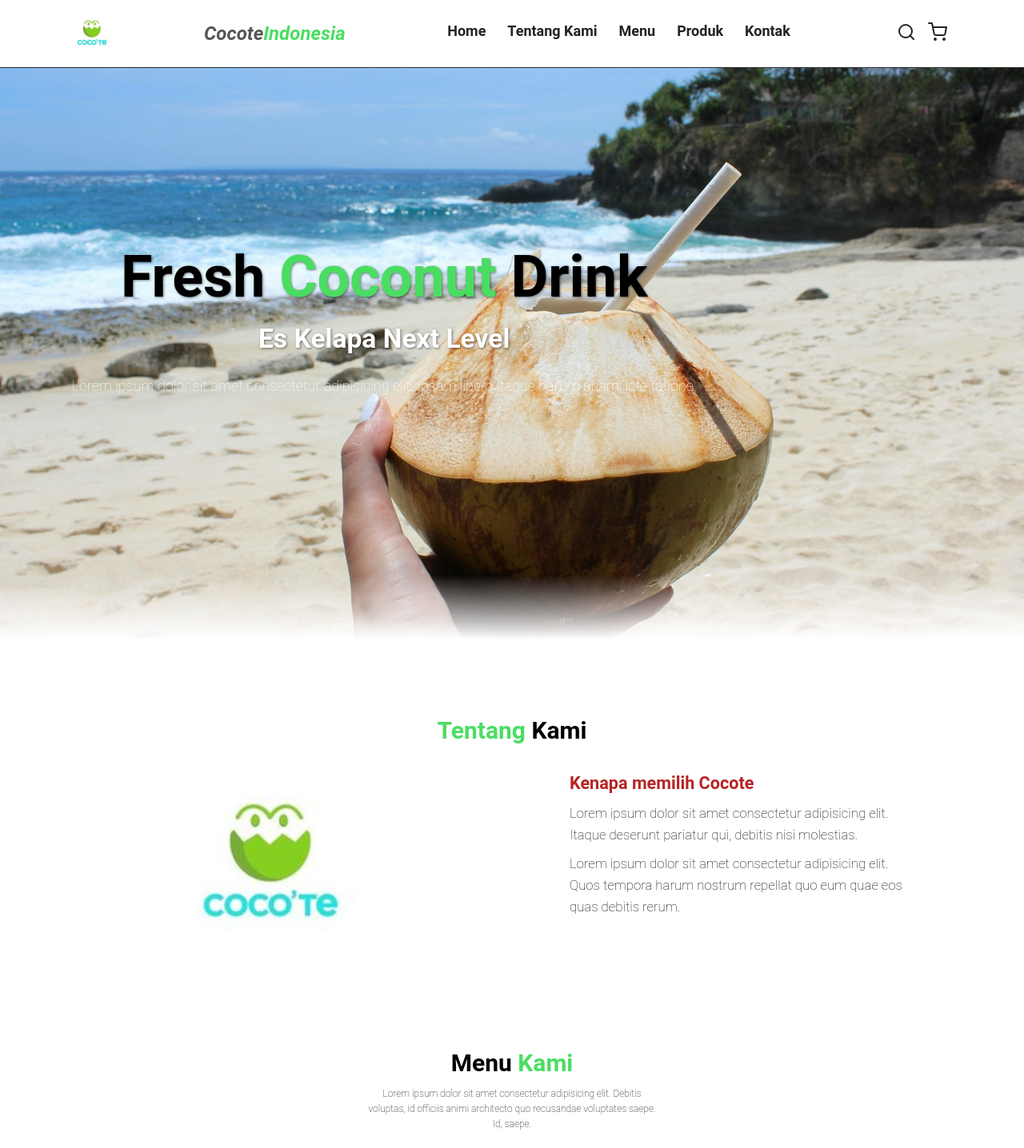
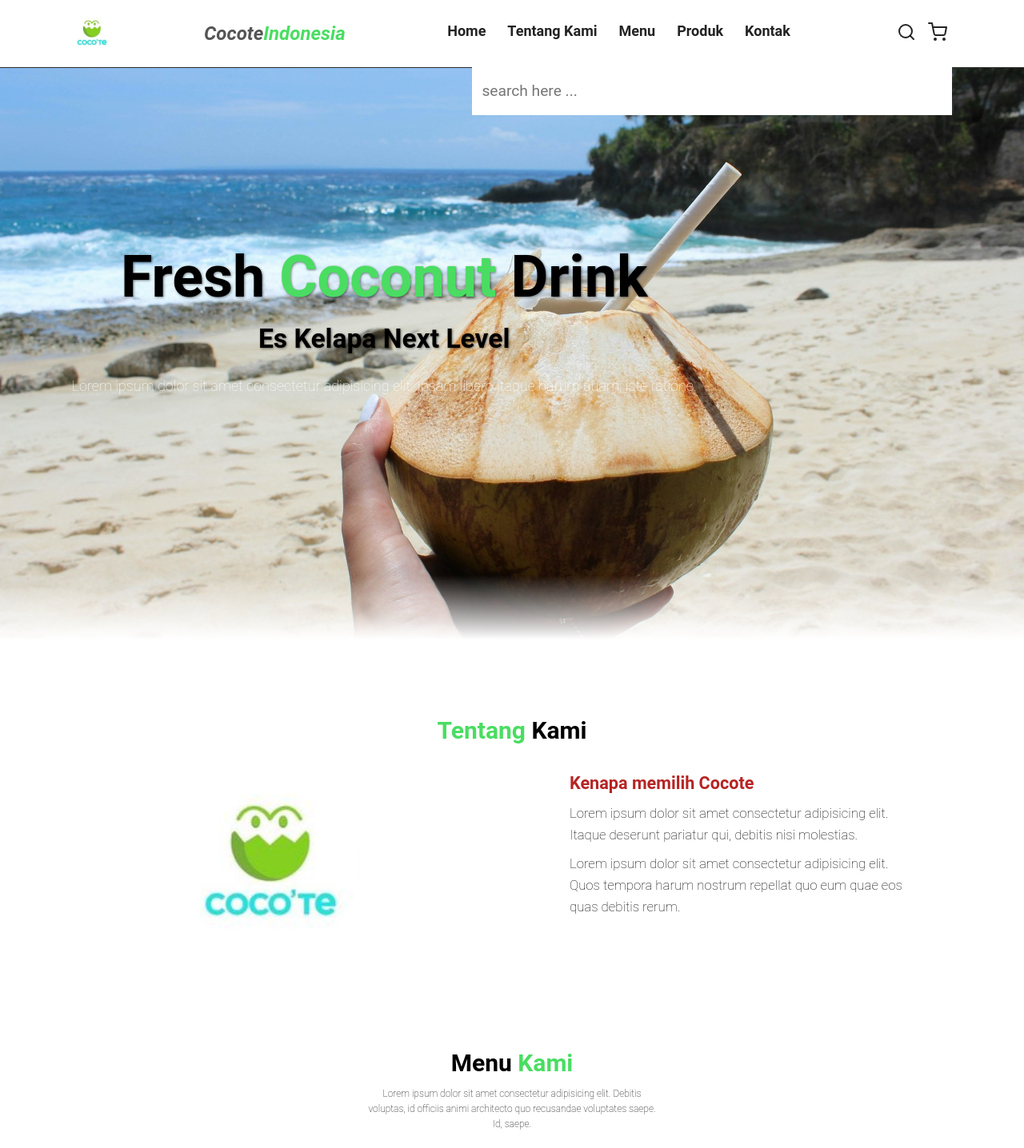
Before and after one commit to aprizalmuhammad/Cocote-Indonesia, a PHP site: page / in a window 1280 px wide. Shown: the top 1436 px of the page at 80% size. Run offline with PHP 8.4, Linux system fonts and the light colour scheme; grey boxes are pictures that could not be loaded.

Commit message:
menambahkan css

```diff
--- a/css/style.css
+++ b/css/style.css
@@ -24,7 +24,6 @@ body {
   /*min-height: 5000px; */
 }
 
-
 /* NAVBAR */
 
 .navbar {
@@ -44,6 +43,7 @@ body {
 .navbar img {
   height: 50px;
   width: 50px;
+  border-radius: 50%;
 }
 
 .navbar .navbar-logo {
@@ -83,7 +83,6 @@ body {
   transform: scaleX(0.5);
 }
 
-
 /*  Class Navbar Extra  */
 
 .navbar .navbar-extra a {
@@ -99,6 +98,33 @@ body {
   display: none;
 }
 
+/* Navbar search From  */
+
+.navbar .search-form {
+  position: absolute;
+  top: 100%;
+  right: 7%;
+  background-color: #ffffff;
+  width: 50rem;
+  height: 5rem;
+  display: flex;
+  align-items: center;
+}
+
+.navbar .search-form input {
+  height: 100%;
+  width: 100%;
+  font-size: 1.6rem;
+  color: var(--bg);
+  padding: 1rem;
+}
+
+.navbar .search-form label {
+  cursor: pointer;
+  font-size: 2rem;
+  margin-right: 1.5rem;
+  color: var(--bg);
+}
 
 /* Hero Section */
 
@@ -111,10 +137,9 @@ body {
   background-size: cover;
   background-position: center;
   position: relative;
-    -webkit-mask-image: linear-gradient(rgba(0, 0, 0, 1) 90%, rgba(0, 0, 0, 0 0));
+  -webkit-mask-image: linear-gradient(rgba(0, 0, 0, 1) 90%, rgba(0, 0, 0, 0, 0));
   mask-image: linear-gradient(rgba(0, 0, 0, 1) 90%, rgba(0, 0, 0, 0));
 }
-
 
 /* .hero::after {
     content: "";
@@ -131,8 +156,7 @@ body {
   /* max-width: 60rem; */
   text-align: center;
   position: fixed;
-    ,
-    top: 150px;
+  top: 22 0px;
 }
 
 .hero .content h1 {
@@ -148,7 +172,7 @@ body {
 
 .hero .content h2 {
   font-size: 2.8em;
-    color: #ffffff;
+  color: #000000;
   text-shadow: 1px 1px 3px rgba(1, 1, 3, 0.5);
   line-height: 2;
 }
@@ -173,7 +197,6 @@ body {
   border-radius: 0.5rem;
   box-shadow: 1px 1px 3px rgba(1, 1, 3, 0.5);
 }
-
 
 /* About Section */
 
@@ -210,10 +233,11 @@ body {
   width: 40%;
   margin-left: 8rem;
   border-radius: 50%;
-    -webkit-mask-image: url(../img/menu/splash.svg);
-    -webkit-mask-size: 100%;
+  border-style: dashed;
+  /* -webkit-mask-image: url(../img/menu/splash.svg); */
+  /* -webkit-mask-size: 100%;
     -webkit-mask-repeat: no-repeat;
-    -webkit-mask-position: center;
+    -webkit-mask-position: center; */
 }
 
 .about .row .content {
@@ -234,7 +258,6 @@ body {
   color: #000000;
   line-height: 1.6;
 }
-
 
 /* Menu Section */
 
@@ -275,7 +298,6 @@ body {
   margin: 1rem auto 0.5rem;
   color: #000000;
 }
-
 
 /* Contact section  */
 
@@ -324,7 +346,6 @@ body {
   cursor: pointer;
 }
 
-
 /* Footer */
 
 footer {
@@ -366,12 +387,9 @@ footer .credit a {
   font-weight: 700;
 }
 
-
 /* Responsive Web */
 
-
 /* Media Queries */
-
 
 /* Laptop */
 
@@ -380,7 +398,6 @@ footer .credit a {
     font-size: 75%;
   }
 }
-
 
 /* Tablet */
 
@@ -448,7 +465,6 @@ footer .credit a {
   }
 }
 
-
 /* Mobile Phone */
 
 @media (max-width: 450px) {
--- a/index.html
+++ b/index.html
@@ -36,6 +36,14 @@
             <a href="#" id="shopping-cart"><i data-feather="shopping-cart"></i></a>
             <a href="#" id="hamburger-menu"><i data-feather="menu"></i></a>
         </div>
+
+        <!-- Search Form Start  -->
+        <div class="search-form">
+            <input type="search" id="search-box" placeholder="search here ...">
+            <label for="search-box"><i data-feather="search"></i></label>
+        </div>
+        <!-- Search Form End  -->
+
     </nav>
 
     <!-- navbar ends -->
```
Lines whose indentation alone changed are shown as unchanged.
